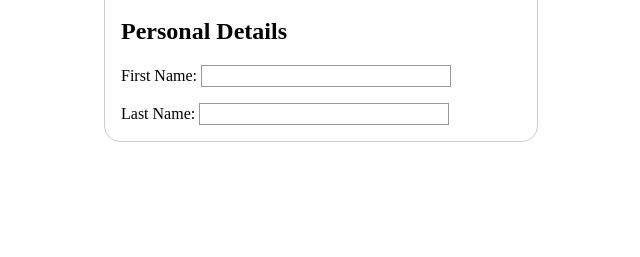
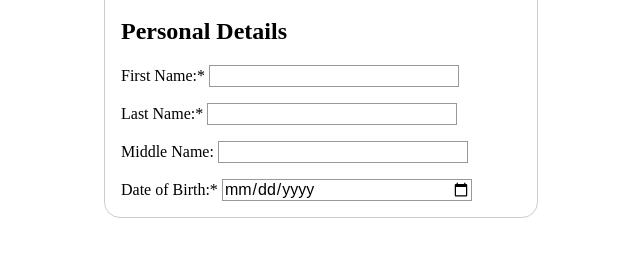
Before and after one commit to Hargun02/school-records, a plain HTML site: page index.html in a window 1280 px wide. Shown: the part 65-322 px from the top of the page, without its empty margins (319-959 px from the left). Drawn offline with Linux system fonts and the light colour scheme.

Commit message:
feat: finish personal details section

```diff
--- a/index.html
+++ b/index.html
@@ -14,13 +14,23 @@
         <section>
             <h2>Personal Details</h2>
             <div>
-                <label for="firstName">First Name:</label>
+                <label for="firstName">First Name:*</label>
                 <input type="text" id="firstName" required>
             </div>
 
             <div>
-                <label for="lastName">Last Name:</label>
+                <label for="lastName">Last Name:*</label>
                 <input type="text" id="lastName" required>
+            </div>
+
+            <div>
+                <label for="middleName">Middle Name:</label>
+                <input type="text" id="middleName">
+            </div>
+
+            <div>
+                <label for="birthDate">Date of Birth:*</label>
+                <input type="date" id="birthDate">
             </div>
         </section>
     </form>
```
